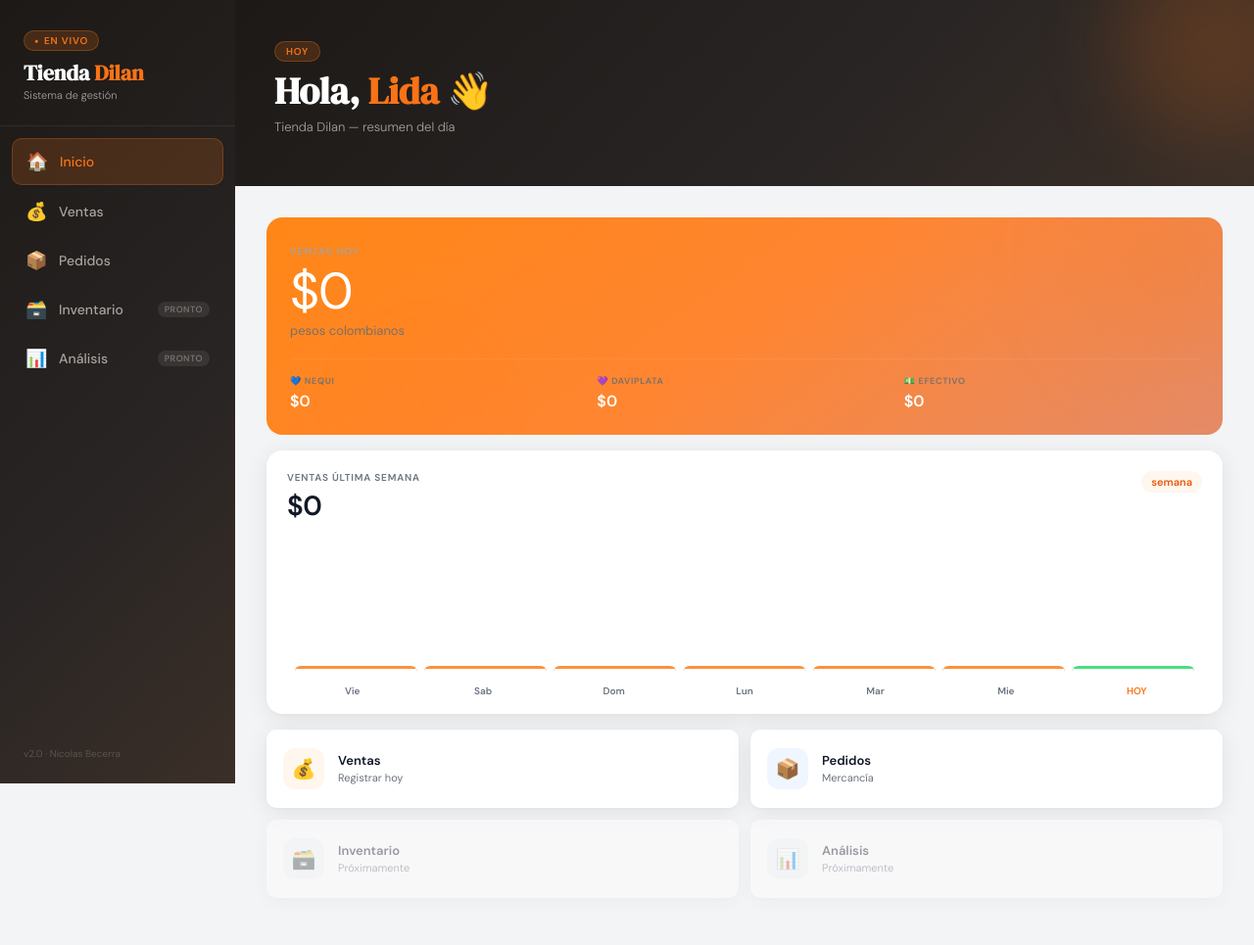
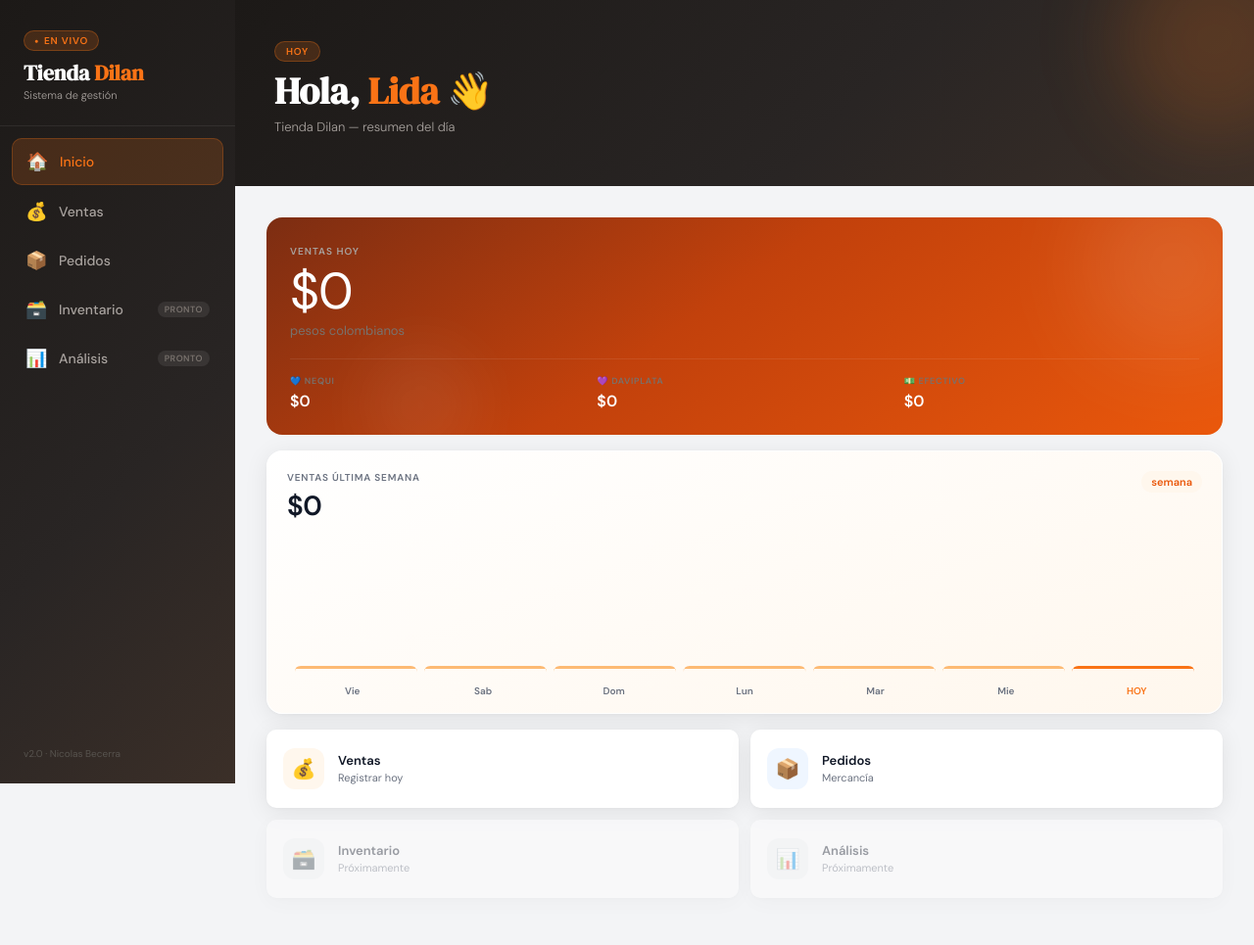
Before and after one commit to nicobcra/Formulario_CierredeCaja_Py, a Flask app: page / in a window 1280 px wide. Shown: the whole page at 98% size. Run offline with Flask 3, Linux system fonts and the light colour scheme; data that the repository does not hold is empty.

Commit message:
V.1.4 Nuevo Diseño y Graficas Home

```diff
--- a/templates/inicio.html
+++ b/templates/inicio.html
@@ -6,7 +6,7 @@
 
   /* Card principal hero con degradado oscuro */
   .hero-card {
-    background: linear-gradient(145deg, #ff8616 0%, #ff8531 50%, #e48b69 100%);;
+    background: linear-gradient(145deg, #7C2D12 0%, #C2410C 45%, #EA580C 100%);
     border-radius: var(--radius);
     padding: 28px 24px 24px;
     margin-bottom: 16px;
@@ -22,7 +22,7 @@
     top: -40px; right: -40px;
     width: 180px; height: 180px;
     border-radius: 50%;
-    background: var(--naranja-glow);
+    background: rgba(255, 255, 255, 0.12);
     filter: blur(50px);
     pointer-events: none;
   }
@@ -33,7 +33,7 @@
     bottom: -30px; left: 10%;
     width: 120px; height: 120px;
     border-radius: 50%;
-    background: rgba(249,115,22,0.06);
+    background: rgba(255, 255, 255, 0.06);
     filter: blur(30px);
     pointer-events: none;
   }
@@ -98,7 +98,7 @@
 
   /* Card de la grafica semanal */
   .chart-card {
-    background: var(--blanco);
+    background: linear-gradient(160deg, #FFFFFF 0%, #FFF7ED 100%);
     border-radius: var(--radius);
     box-shadow: var(--shadow-card);
     border: 1px solid rgba(255,255,255,0.9);
@@ -384,7 +384,7 @@
       const radius = 6;
 
       // Naranja para hoy, gris claro para los demas dias
-      ctx.fillStyle = d.es_hoy ? "#4ADE80" : "#FB923C";
+      ctx.fillStyle = d.es_hoy ? "#F97316" : "#FDBA74";
 
       // Barra con esquinas redondeadas en la parte superior
       ctx.beginPath();
```
